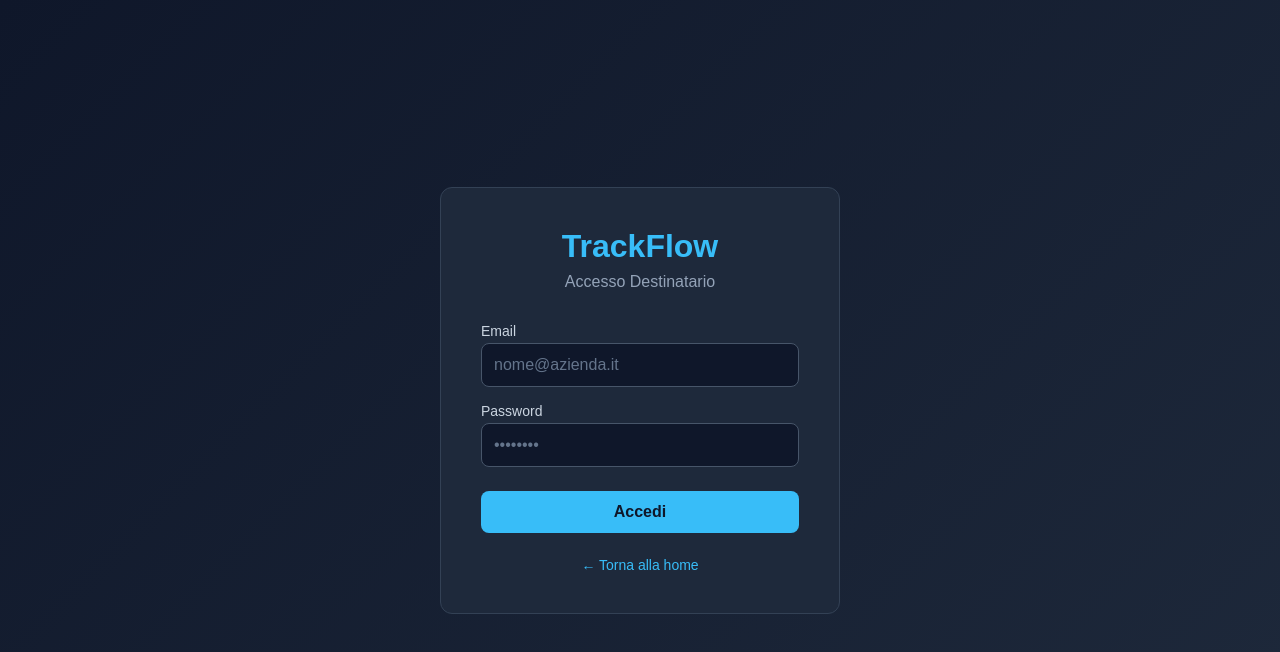
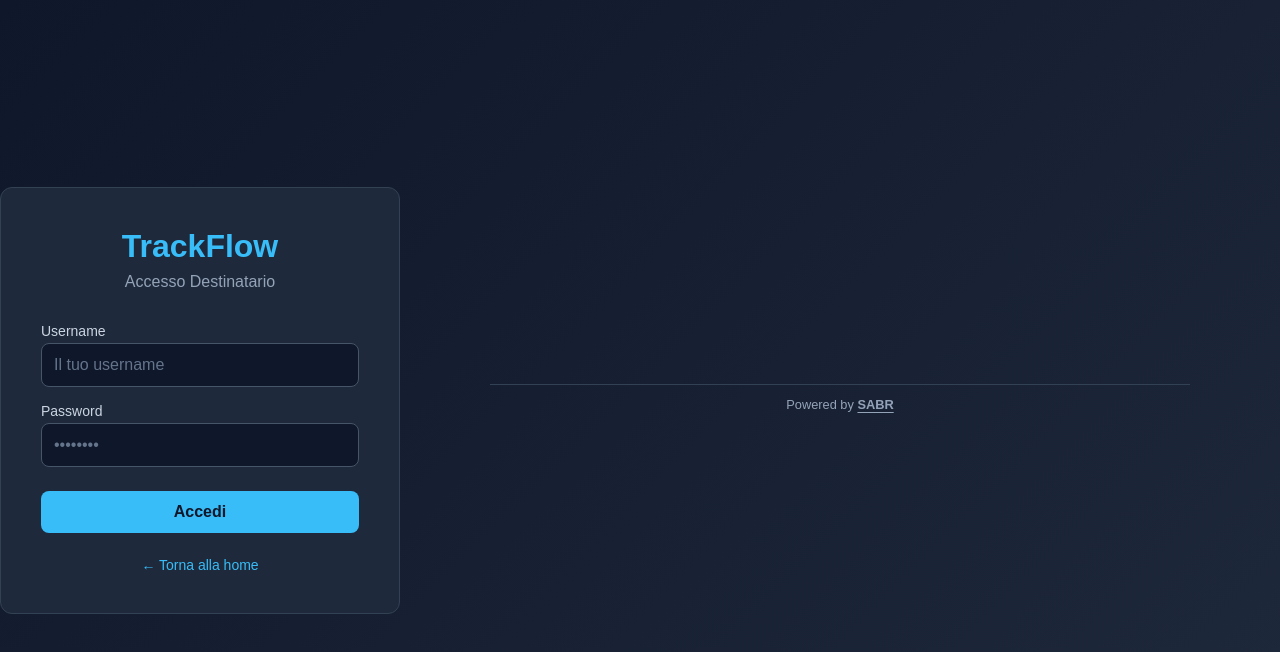
Before and after one commit to hamzar-png/trackflow, a React (Vite) app: page /login/1 in a window 1280 px wide. Shown: the top 652 px of the page. Built offline with nearby package versions, Linux system fonts and the light colour scheme.

Commit message:
Rimosso pulsante Importa da GLS

```diff
--- a/src/App.jsx
+++ b/src/App.jsx
@@ -68,7 +68,7 @@ function App() {
     const { data: dest } = await supabase
       .from('destinatari')
       .select('id')
-      .eq('email', email)
+      .eq('username', email)
       .single();
 
     if (dest) {
--- a/src/pages/GestioneDestinatari.jsx
+++ b/src/pages/GestioneDestinatari.jsx
@@ -8,7 +8,7 @@ function GestioneDestinatari() {
   const [loading, setLoading] = useState(true);
   const [formData, setFormData] = useState({
     nome_azienda: '',
-    email: '',
+    username: '',
     password: '',
     confermaPassword: '',
   });
@@ -42,7 +42,7 @@ function GestioneDestinatari() {
     setError('');
     setSuccess('');
 
-    if (!formData.nome_azienda || !formData.email || !formData.password) {
+    if (!formData.nome_azienda || !formData.username || !formData.password) {
       setError('Compila tutti i campi obbligatori.');
       return;
     }
@@ -64,25 +64,29 @@ function GestioneDestinatari() {
       .from('destinatari')
       .insert([{
         nome_azienda: formData.nome_azienda,
-        email: formData.email,
+        username: formData.username,
+        email: formData.username + '@trackflow.local',
         password_hash: formData.password,
         mittente_id: user.id,
       }]);
 
     if (insertError) {
-      setError('Errore: ' + insertError.message);
+      if (insertError.message.includes('unique')) {
+        setError('Username già in uso. Scegline un altro.');
+      } else {
+        setError('Errore: ' + insertError.message);
+      }
       return;
     }
 
     setSuccess('Destinatario creato con successo!');
-    setFormData({ nome_azienda: '', email: '', password: '', confermaPassword: '' });
+    setFormData({ nome_azienda: '', username: '', password: '', confermaPassword: '' });
     setMostraForm(false);
     caricaDestinatari();
   };
 
   const eliminaDestinatario = async (id) => {
-    if (!window.confirm('Eliminare questo destinatario? Non potrà più accedere.')) return;
-
+    if (!window.confirm('Eliminare questo destinatario?')) return;
     await supabase.from('destinatari').delete().eq('id', id);
     setDestinatari(destinatari.filter(d => d.id !== id));
   };
@@ -94,18 +98,11 @@ function GestioneDestinatari() {
       <div className="gestione-header">
         <h3>Gestione Destinatari</h3>
         <p className="gestione-subtitle">
-          Crea account per i tuoi clienti. Potranno accedere e vedere solo le spedizioni che gli assegnerai.
+          Crea account per i tuoi clienti. Useranno username e password per accedere.
         </p>
       </div>
 
-      <button
-        className="gestione-add-btn"
-        onClick={() => {
-          setMostraForm(!mostraForm);
-          setError('');
-          setSuccess('');
-        }}
-      >
+      <button className="gestione-add-btn" onClick={() => { setMostraForm(!mostraForm); setError(''); setSuccess(''); }}>
         {mostraForm ? '✕ Chiudi' : '+ Nuovo destinatario'}
       </button>
 
@@ -117,49 +114,21 @@ function GestioneDestinatari() {
           <div className="gestione-form-row">
             <div className="gestione-form-group">
               <label>Nome azienda *</label>
-              <input
-                type="text"
-                name="nome_azienda"
-                value={formData.nome_azienda}
-                onChange={handleChange}
-                placeholder="Es. Loccioni"
-                required
-              />
+              <input type="text" name="nome_azienda" value={formData.nome_azienda} onChange={handleChange} placeholder="Es. Loccioni" required />
             </div>
             <div className="gestione-form-group">
-              <label>Email *</label>
-              <input
-                type="email"
-                name="email"
-                value={formData.email}
-                onChange={handleChange}
-                placeholder="cliente@azienda.it"
-                required
-              />
+              <label>Username *</label>
+              <input type="text" name="username" value={formData.username} onChange={handleChange} placeholder="nome.utente" required />
             </div>
           </div>
           <div className="gestione-form-row">
             <div className="gestione-form-group">
               <label>Password *</label>
-              <input
-                type="password"
-                name="password"
-                value={formData.password}
-                onChange={handleChange}
-                placeholder="Minimo 6 caratteri"
-                required
-              />
+              <input type="password" name="password" value={formData.password} onChange={handleChange} placeholder="Minimo 6 caratteri" required />
             </div>
             <div className="gestione-form-group">
               <label>Conferma password *</label>
-              <input
-                type="password"
-                name="confermaPassword"
-                value={formData.confermaPassword}
-                onChange={handleChange}
-                placeholder="Ripeti la password"
-                required
-              />
+              <input type="password" name="confermaPassword" value={formData.confermaPassword} onChange={handleChange} placeholder="Ripeti la password" required />
             </div>
           </div>
           <div className="gestione-form-actions">
@@ -173,7 +142,7 @@ function GestioneDestinatari() {
           <thead>
             <tr>
               <th>Azienda</th>
-              <th>Email</th>
+              <th>Username</th>
               <th>Creato il</th>
               <th></th>
             </tr>
@@ -189,15 +158,10 @@ function GestioneDestinatari() {
               destinatari.map((dest) => (
                 <tr key={dest.id}>
                   <td>{dest.nome_azienda}</td>
-                  <td>{dest.email}</td>
+                  <td>{dest.username}</td>
                   <td>{new Date(dest.created_at).toLocaleDateString('it-IT')}</td>
                   <td>
-                    <button
-                      className="gestione-elimina-btn"
-                      onClick={() => eliminaDestinatario(dest.id)}
-                    >
-                      🗑️
-                    </button>
+                    <button className="gestione-elimina-btn" onClick={() => eliminaDestinatario(dest.id)}>🗑️</button>
                   </td>
                 </tr>
               ))
--- a/src/pages/Login.jsx
+++ b/src/pages/Login.jsx
@@ -43,11 +43,11 @@ const handleSubmit = async (e) => {
         {error && <div className="login-error">{error}</div>}
 
         <form className="login-form" onSubmit={handleSubmit}>
-          <label htmlFor="email">Email</label>
+          <label htmlFor="email">{isMittente ? 'Email' : 'Username'}</label>
 <input
-            type="email"
+  type={isMittente ? 'email' : 'text'}
   id="email"
-            placeholder="nome@azienda.it"
+  placeholder={isMittente ? 'nome@azienda.it' : 'Il tuo username'}
   value={email}
   onChange={(e) => setEmail(e.target.value)}
   required
@@ -85,6 +85,8 @@ const handleSubmit = async (e) => {
           )}
         </p>
       </div>
+
+      <Footer />
     </div>
   );
 }
```
Lines whose indentation alone changed are shown as unchanged.
